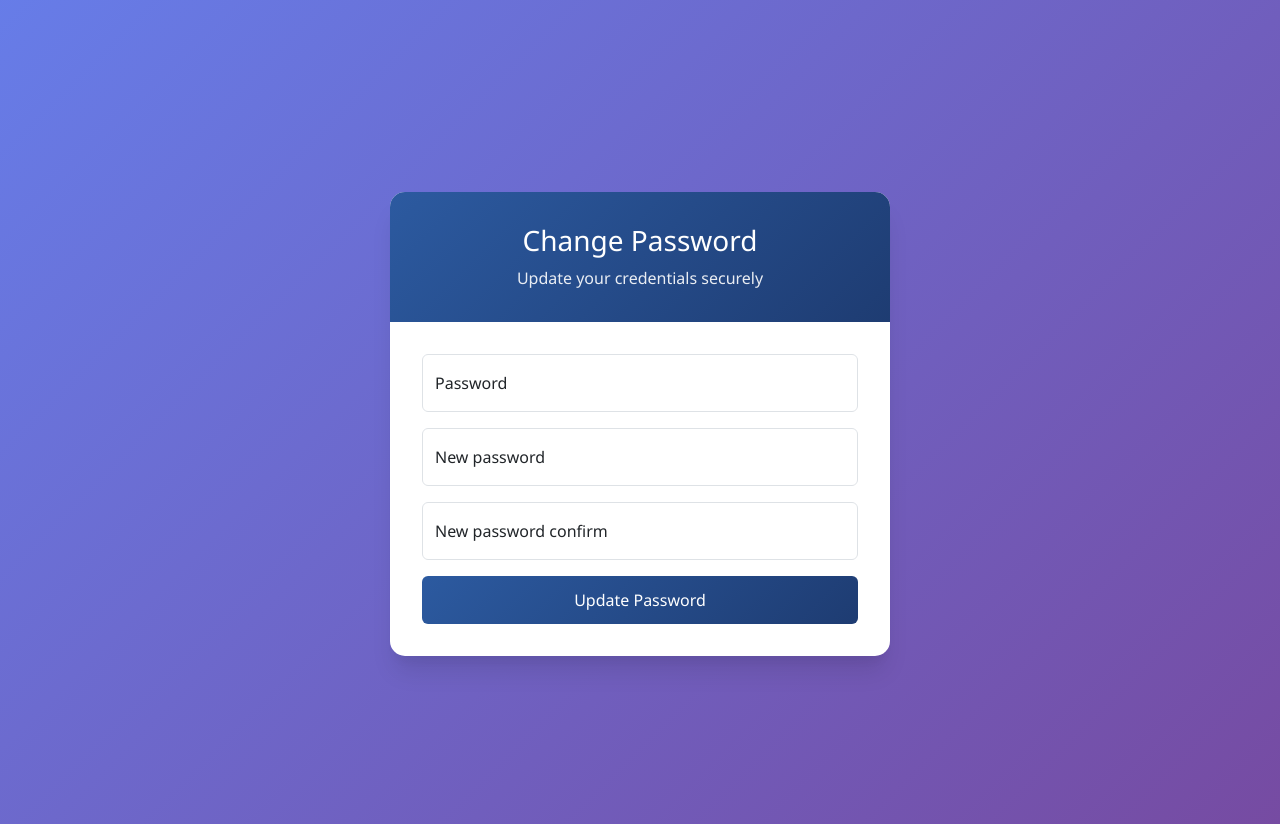
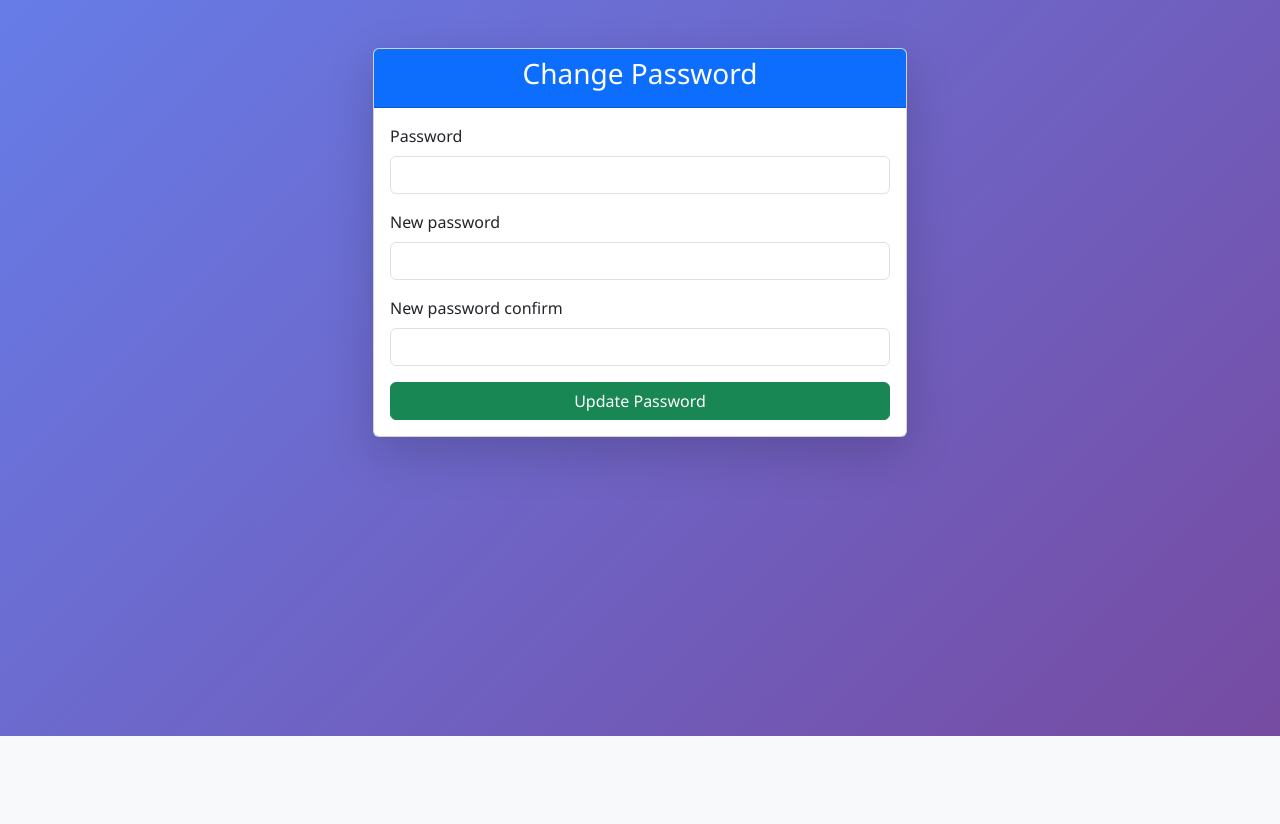
Before and after one commit to roparon/COUNTY_PORTAL, a Flask app: template app/templates/security/change_password.html in a window 1280 px wide. Shown: the part 64-888 px from the top of the page. After the commit the page ends 800 px from the top, so only its background shows below. Run offline with Flask 3, Linux system fonts and the light colour scheme; the template is opened without the code that fills it, so the values that code supplies are empty, except form fields; form fields are guessed from the names that the template uses.

Commit message:
created change_password file

```diff
--- a/app/templates/security/change_password.html
+++ b/app/templates/security/change_password.html
@@ -1,36 +1,38 @@
 {% extends "base.html" %}
-
 {% block title %}Change Password{% endblock %}
 
 {% block content %}
-<div class="auth-container">
-  <div class="auth-card">
-    <div class="auth-header">
-      <h1>Change Password</h1>
-      <p>Update your credentials securely</p>
+<div class="container mt-5">
+    <div class="row justify-content-center">
+        <div class="col-md-6">
+            <div class="card shadow-lg rounded">
+                <div class="card-header bg-primary text-white text-center">
+                    <h3>Change Password</h3>
                 </div>
-    <div class="auth-body">
-      <form method="POST" action="{{ url_for('security.change_password') }}">
+                <div class="card-body">
+                    <form action="{{ url_for('security.change_password') }}" method="POST">
                         {{ form.hidden_tag() }}
 
-        <div class="form-floating mb-3">
+                        <div class="mb-3">
                             {{ form.password.label(class="form-label") }}
-          {{ form.password(class="form-control", placeholder="Current Password") }}
+                            {{ form.password(class="form-control") }}
                         </div>
 
-        <div class="form-floating mb-3">
+                        <div class="mb-3">
                             {{ form.new_password.label(class="form-label") }}
-          {{ form.new_password(class="form-control", placeholder="New Password") }}
+                            {{ form.new_password(class="form-control") }}
                         </div>
 
-        <div class="form-floating mb-3">
+                        <div class="mb-3">
                             {{ form.new_password_confirm.label(class="form-label") }}
-          {{ form.new_password_confirm(class="form-control", placeholder="Confirm Password") }}
+                            {{ form.new_password_confirm(class="form-control") }}
                         </div>
 
-        <button type="submit" class="btn btn-primary w-100">Update Password</button>
+                        <button type="submit" class="btn btn-success w-100">Update Password</button>
                     </form>
                 </div>
             </div>
         </div>
+    </div>
+</div>
 {% endblock %}
```
Lines whose indentation alone changed are shown as unchanged.
